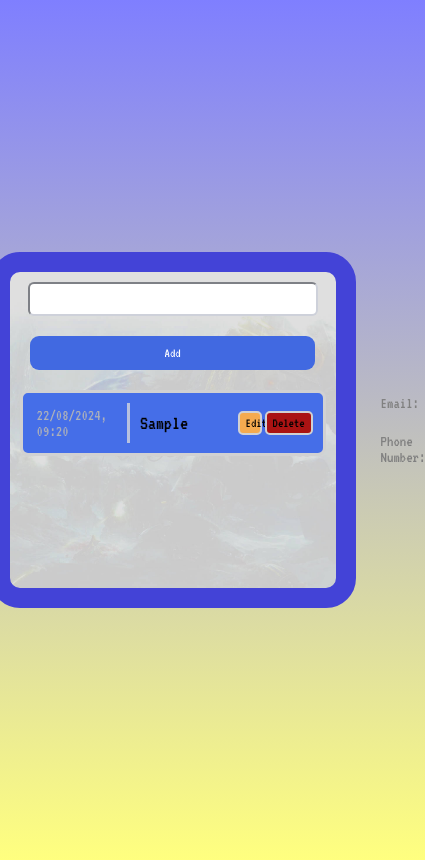
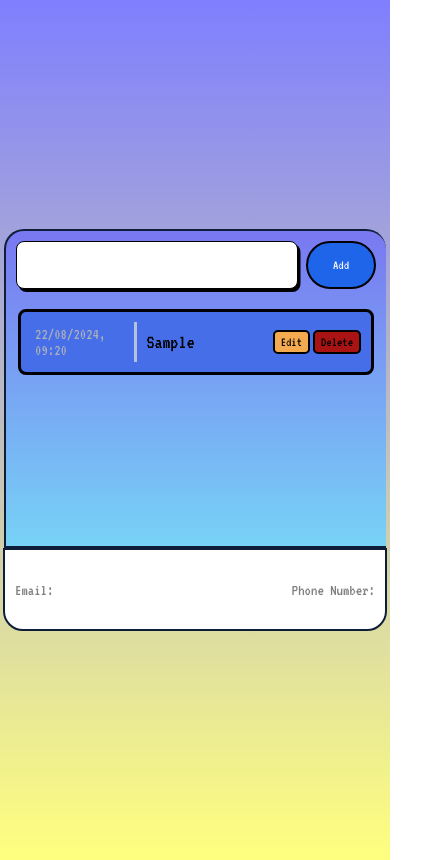
Before and after one commit to Chinzo773/todo, a plain HTML site: page todo.html in a window 390 px wide. Both pictures are taken after typing "Sample" into the empty fields and a click on the button "Add". Shown: the whole page, 425 px wide, since content can reach past the window. Drawn offline with Linux system fonts and the light colour scheme.

Commit message:
responsive improvement

```diff
--- a/index.css
+++ b/index.css
@@ -168,10 +168,25 @@
         display: flex;
         flex-direction: column;
     }
+    #body{
+        display: flex;
+        justify-content: center;
+        align-items: center;
+        height: 100vh;
+        background-image: linear-gradient(rgba(0, 0, 255, 0.5), rgba(255, 255, 0, 0.5));
+    }
 }
 
 
 @media only screen and (max-width:569px){
+    #body{
+        display: flex;
+        justify-content: center;
+        align-items: center;
+        height: 100vh;
+        background-image: linear-gradient(rgba(0, 0, 255, 0.5), rgba(255, 255, 0, 0.5));
+        flex-direction: column;
+    }
     * {
         font-family: "VT323", monospace;
         font-weight: 400;
@@ -179,12 +194,15 @@
     }
 
     #container {
-        border-radius: 30px;
-        border-color: rgb(67, 67, 215);
+        border-radius: 20px;
+        border-bottom-left-radius: 0px;
+        border-bottom-right-radius: 0px;
+        border-color: rgb(14, 30, 56);
         border-style: solid;
         padding: 10px;
-        border-width: 20px;
-        max-width: 320px;
+        border-width: 2px;
+        border-right-width: 0px;
+        max-width: 360px;
         width: 100vw;
         display: flex;
         flex-direction: column;
@@ -192,41 +210,54 @@
         gap: 20px;
         height: 35vh;
         background-color: rgb(239, 236, 236);
-        background-image: url('sheesh.jpg');
+        background-image: linear-gradient(rgba(4, 4, 245, 0.5), rgba(0, 183, 255, 0.5));
         background-size: cover;
-        margin: 25px;
     }
 
     #add_style {
-        background-color: #4169E1;
-        border-radius: 9px;
-        border: none;
-        color: white;
-        padding: 10px;
-        width: 95%;
+        appearance: none;
+        border: .2em solid #000000;
+        background: hsl(0 0 0/0);
+        padding: .85em 1.5em;
+        color: #000000;
+        border-radius: 2em;
+        transition: 1s;
+        &:hover, &:focus, &:active {
+            background: #1e65e9;
+            color: #fff;
+        }
+        width: 70px;
     }
 
     #task_input {
-        border-color: #ced1da;
-        border-radius: 6px;
-        padding: 8px;
-        width: 90%;
+        font-family: "SF Pro";
+        padding: 0.875rem;
+        font-size: 1rem;
+        border: 1.5px solid #000;
+        border-radius: 0.5rem;
+        box-shadow: 2.5px 3px 0 #000;
+        outline: none;
+        transition: ease 0.25s;
+        width: 70%;
     }
 
     .edit_input {
-        border-color: #ced1da;
-        border-radius: 6px;
-        padding: 4px;
+        font-family: "SF Pro";
+        padding: 0.2rem;
+        font-size: 1rem;
+        border: 1.5px solid #000;
+        border-radius: 0.5rem;
+        box-shadow: 2.5px 3px 0 #000;
+        outline: none;
+        transition: ease 0.25s;
         width: 100%;
     }
 
     #input_container {
-        max-width: 300px;
+        max-width: 360px;
         width: 100vw;
-        gap: 20px;
+        justify-content: space-between;
         display: flex;
-        align-items: center;
-        flex-direction: column;
     }
 
     #list {
@@ -238,10 +269,10 @@
     }
 
     .inner_list{
-        border-color: #d1d1d2;
+        border-color: #000000;
         border-style: solid;
         border-width: 3px;
-        max-width: 280px;
+        max-width: 330px;
         width: 100vw;
         border-radius: 8px;
         padding: 10px;
@@ -251,22 +282,29 @@
     }
 
     .delete_style {
-        border-color: #d1d1d2;
+        border-color: #000000;
         border-style: solid;
         border-width: 2px;
         border-radius: 5px;
         height: 24px;
         background-color: rgb(170, 19, 19);
+        &:hover, &:focus, &:active {
+            background: #000000;
+            color: #fff;
+        }
     }
 
     .edit_style {
-        border-color: #d1d1d2;
+        border-color: #000000;
         border-style: solid;
         border-width: 2px;
         border-radius: 5px;
-        width: 24px;
         height: 24px;
         background-color: rgb(244, 170, 79);
+        &:hover, &:focus, &:active {
+            background: #000000;
+            color: #fff;
+        }
     }
 
     .button_loc {
@@ -304,4 +342,19 @@
         border-right-style:solid ;
         padding: 4px;
     }
+
+    #info {
+        background-color: white;
+        border-color: rgb(14, 30, 56);
+        border-style: solid;
+        padding: 10px;
+        border-width: 2px;
+        border-bottom-left-radius: 20px;
+        border-bottom-right-radius: 20px;
+        justify-content: space-between;
+        gap: 10px;
+        display: flex;
+        max-width: 360px;
+        width: 100vh;
+    }
 }
--- a/todo.html
+++ b/todo.html
@@ -9,7 +9,7 @@
     <link href="https://fonts.googleapis.com/css2?family=Montserrat:ital,wght@0,100..900;1,100..900&family=VT323&display=swap" rel="stylesheet">
     <title>To Do List</title>
 </head>
-<body style="display: flex; justify-content: center;align-items: center; height: 100vh;background-image: linear-gradient(rgba(0, 0, 255, 0.5), rgba(255, 255, 0, 0.5));">
+<body id="body">
     <!-- <h1 id="email"></h1> -->
     <div id="container">
         <div id="input_container">
```
Also changed, not shown: login.js (+4 -4 lines).
